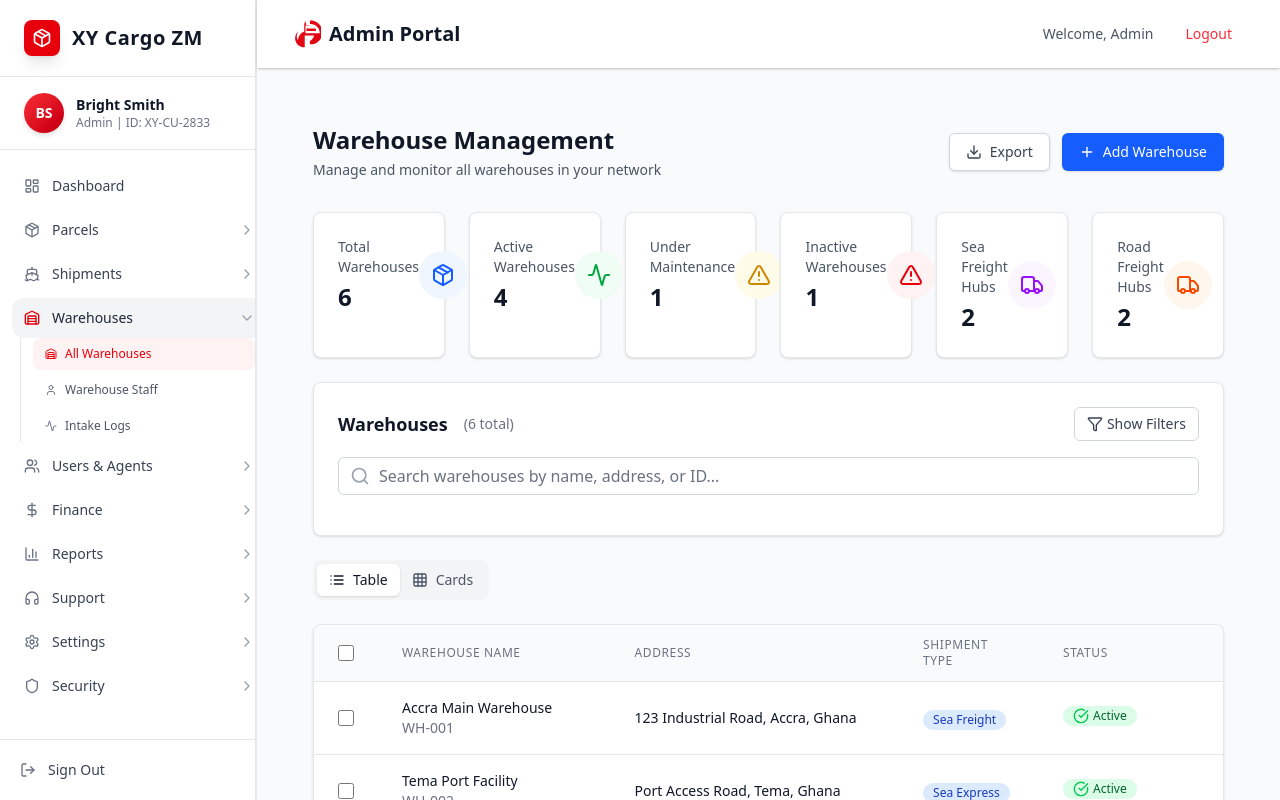
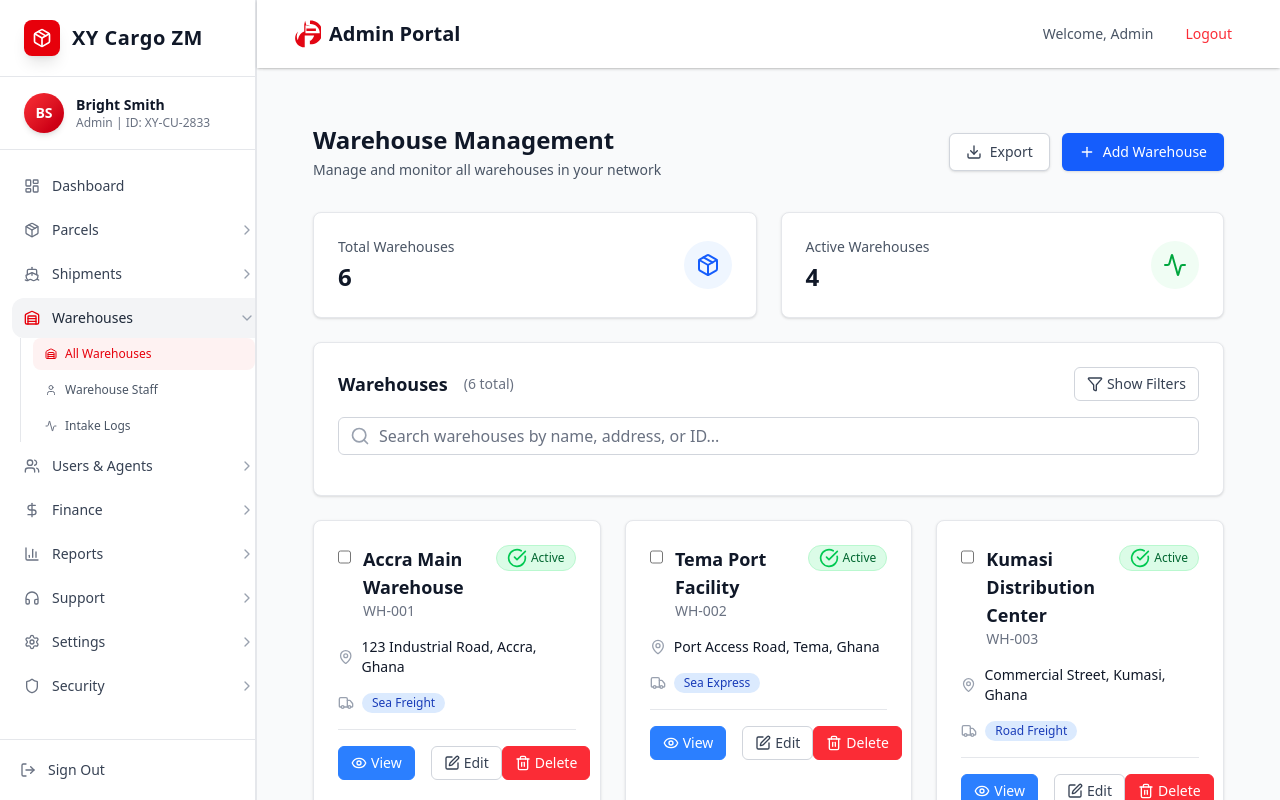
Before and after one commit to KwameGilbert/xy_cargo, a React (Vite) app: page /admin/warehouses in a window 1280 px wide. Shown: the top 800 px of the page. Built offline with nearby package versions, Linux system fonts and the light colour scheme.

Commit message:
Checkpoint from VS Code for coding agent session

```diff
--- a/src/components/admin/warehouse/AdminWarehouseKPIs.jsx
+++ b/src/components/admin/warehouse/AdminWarehouseKPIs.jsx
@@ -1,18 +1,10 @@
 import React from 'react';
-import { Package, Activity, AlertTriangle, Truck } from 'lucide-react';
+import { Package, Activity } from 'lucide-react';
 
 const AdminWarehouseKPIs = ({ warehouses }) => {
   // Calculate KPIs from warehouse data
   const totalWarehouses = warehouses.length;
   const activeWarehouses = warehouses.filter(w => w.status === 'Active').length;
-  const maintenanceWarehouses = warehouses.filter(w => w.status === 'Maintenance').length;
-  const inactiveWarehouses = warehouses.filter(w => w.status === 'Inactive').length;
-
-  // Group by shipment type
-  const shipmentTypes = {};
-  warehouses.forEach(warehouse => {
-    shipmentTypes[warehouse.shipmentType] = (shipmentTypes[warehouse.shipmentType] || 0) + 1;
-  });
 
   const kpiCards = [
     {
@@ -26,30 +18,6 @@ const AdminWarehouseKPIs = ({ warehouses }) => {
       value: activeWarehouses,
       icon: Activity,
       color: 'green'
-    },
-    {
-      title: 'Under Maintenance',
-      value: maintenanceWarehouses,
-      icon: AlertTriangle,
-      color: 'yellow'
-    },
-    {
-      title: 'Inactive Warehouses',
-      value: inactiveWarehouses,
-      icon: AlertTriangle,
-      color: 'red'
-    },
-    {
-      title: 'Sea Freight Hubs',
-      value: shipmentTypes['Sea Freight'] || 0,
-      icon: Truck,
-      color: 'purple'
-    },
-    {
-      title: 'Road Freight Hubs',
-      value: shipmentTypes['Road Freight'] || 0,
-      icon: Truck,
-      color: 'orange'
     }
   ];
 
@@ -64,33 +32,13 @@ const AdminWarehouseKPIs = ({ warehouses }) => {
         bg: 'bg-green-50',
         icon: 'text-green-600',
         text: 'text-green-900'
-      },
-      yellow: {
-        bg: 'bg-yellow-50',
-        icon: 'text-yellow-600',
-        text: 'text-yellow-900'
-      },
-      red: {
-        bg: 'bg-red-50',
-        icon: 'text-red-600',
-        text: 'text-red-900'
-      },
-      purple: {
-        bg: 'bg-purple-50',
-        icon: 'text-purple-600',
-        text: 'text-purple-900'
-      },
-      orange: {
-        bg: 'bg-orange-50',
-        icon: 'text-orange-600',
-        text: 'text-orange-900'
       }
     };
     return colors[color] || colors.blue;
   };
 
   return (
-    <div className="grid grid-cols-1 md:grid-cols-2 lg:grid-cols-3 xl:grid-cols-6 gap-6 mb-6">
+    <div className="grid grid-cols-1 md:grid-cols-2 gap-6 mb-6">
       {kpiCards.map((kpi, index) => {
         const Icon = kpi.icon;
         const colors = getColorClasses(kpi.color);
--- a/src/pages/admin/warehouse/AdminAllWarehouses.jsx
+++ b/src/pages/admin/warehouse/AdminAllWarehouses.jsx
@@ -1,9 +1,8 @@
 import React, { useState, useEffect, useMemo } from 'react';
 import { useNavigate } from 'react-router-dom';
-import { Plus, Grid, List, Download, Package } from 'lucide-react';
+import { Plus, Download, Package } from 'lucide-react';
 import AdminLayout from '../../../components/admin/layout/AdminLayout';
 import AdminWarehouseFilters from '../../../components/admin/warehouse/AdminWarehouseFilters';
-import AdminWarehouseTable from '../../../components/admin/warehouse/AdminWarehouseTable';
 import AdminWarehouseCard from '../../../components/admin/warehouse/AdminWarehouseCard';
 import AdminWarehouseKPIs from '../../../components/admin/warehouse/AdminWarehouseKPIs';
 import mockWarehousesData from '../../../components/admin/warehouse/mockData';
@@ -13,7 +12,6 @@ const AdminAllWarehouses = () => {
   const [warehouses, setWarehouses] = useState([]);
   const [selectedWarehouses, setSelectedWarehouses] = useState([]);
   const [filters, setFilters] = useState({});
-  const [viewMode, setViewMode] = useState('table'); // 'table' or 'card'
   const [loading, setLoading] = useState(true);
 
   useEffect(() => {
@@ -63,14 +61,6 @@ const AdminAllWarehouses = () => {
         ? prev.filter(id => id !== warehouseId)
         : [...prev, warehouseId]
     );
-  };
-
-  const handleSelectAll = () => {
-    if (selectedWarehouses.length === filteredWarehouses.length) {
-      setSelectedWarehouses([]);
-    } else {
-      setSelectedWarehouses(filteredWarehouses.map(w => w.id));
-    }
   };
 
   const handleViewWarehouse = (warehouseId) => {
@@ -160,49 +150,20 @@ const AdminAllWarehouses = () => {
           totalWarehouses={warehouses.length}
         />
 
-        {/* View Toggle and Bulk Actions */}
-        <div className="flex items-center justify-between mb-6">
-          <div className="flex items-center space-x-4">
-            <div className="flex items-center bg-gray-100 rounded-lg p-1">
-              <button
-                onClick={() => setViewMode('table')}
-                className={`flex items-center px-3 py-1.5 rounded-md text-sm font-medium ${
-                  viewMode === 'table'
-                    ? 'bg-white text-gray-900 shadow-sm'
-                    : 'text-gray-600 hover:text-gray-900'
-                }`}
-              >
-                <List className="h-4 w-4 mr-2" />
-                Table
-              </button>
-              <button
-                onClick={() => setViewMode('card')}
-                className={`flex items-center px-3 py-1.5 rounded-md text-sm font-medium ${
-                  viewMode === 'card'
-                    ? 'bg-white text-gray-900 shadow-sm'
-                    : 'text-gray-600 hover:text-gray-900'
-                }`}
-              >
-                <Grid className="h-4 w-4 mr-2" />
-                Cards
-              </button>
-            </div>
-            {selectedWarehouses.length > 0 && (
-              <span className="text-sm text-gray-600">
-                {selectedWarehouses.length} selected
-              </span>
-            )}
-          </div>
-
-          {selectedWarehouses.length > 0 && (
+        {/* Bulk Actions */}
+        {selectedWarehouses.length > 0 && (
+          <div className="flex items-center justify-between mb-6">
+            <span className="text-sm text-gray-600">
+              {selectedWarehouses.length} selected
+            </span>
             <button
               onClick={handleBulkDelete}
               className="inline-flex items-center px-4 py-2 border border-red-500 rounded-md shadow-sm text-sm font-medium text-white bg-red-500 hover:bg-red-600"
             >
               Delete Selected ({selectedWarehouses.length})
             </button>
-          )}
-        </div>
+          </div>
+        )}
 
         {/* Content */}
         {filteredWarehouses.length === 0 ? (
@@ -227,16 +188,6 @@ const AdminAllWarehouses = () => {
               </div>
             )}
           </div>
-        ) : viewMode === 'table' ? (
-          <AdminWarehouseTable
-            warehouses={filteredWarehouses}
-            selectedWarehouses={selectedWarehouses}
-            onSelectWarehouse={handleSelectWarehouse}
-            onSelectAll={handleSelectAll}
-            onViewWarehouse={handleViewWarehouse}
-            onEditWarehouse={handleEditWarehouse}
-            onDeleteWarehouse={handleDeleteWarehouse}
-          />
         ) : (
           <div className="grid grid-cols-1 md:grid-cols-2 lg:grid-cols-3 gap-6">
             {filteredWarehouses.map(warehouse => (
--- a/src/routes/AppRoutes.jsx
+++ b/src/routes/AppRoutes.jsx
@@ -135,7 +135,7 @@ const AppRoutes = () => (
           <Route path="admin/warehouses" element={<AdminAllWarehouses />} />
           <Route path="admin/warehouses/create" element={<AdminCreateWarehousePage />} />
           <Route path="admin/warehouses/:id" element={<AdminWarehouseDetailPage />} />
-          <Route path="admin/warehousses/:id/edit" element={<AdminEditWarehousePage />} />
+          <Route path="admin/warehouses/:id/edit" element={<AdminEditWarehousePage />} />
           {/* <Route path="admin/users" element={<AdminUsersPage />} /> */}
           {/* <Route path="admin/settings" element={<AdminSettingsPage />} /> */}
           {/* <Route path="*" element={<div className="p-6">404 - Page Not Found</div>} /> */}
```
